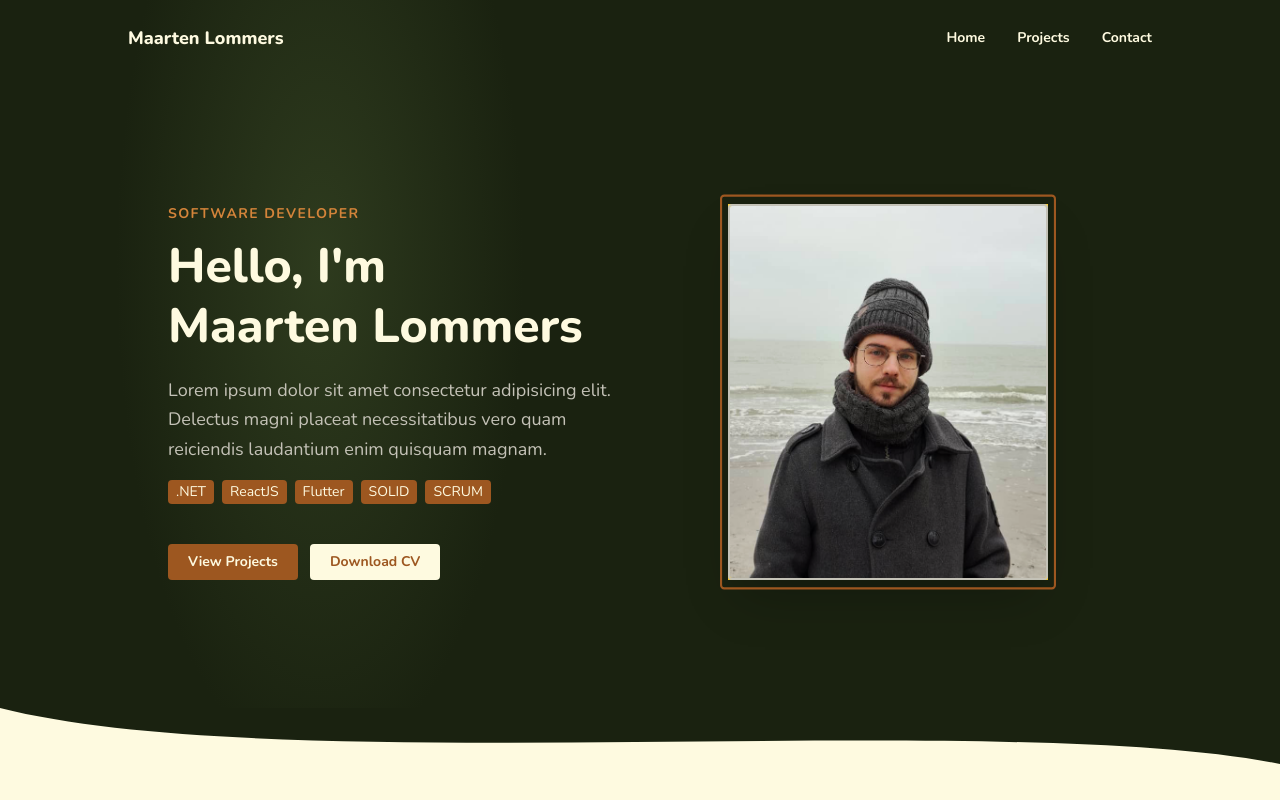
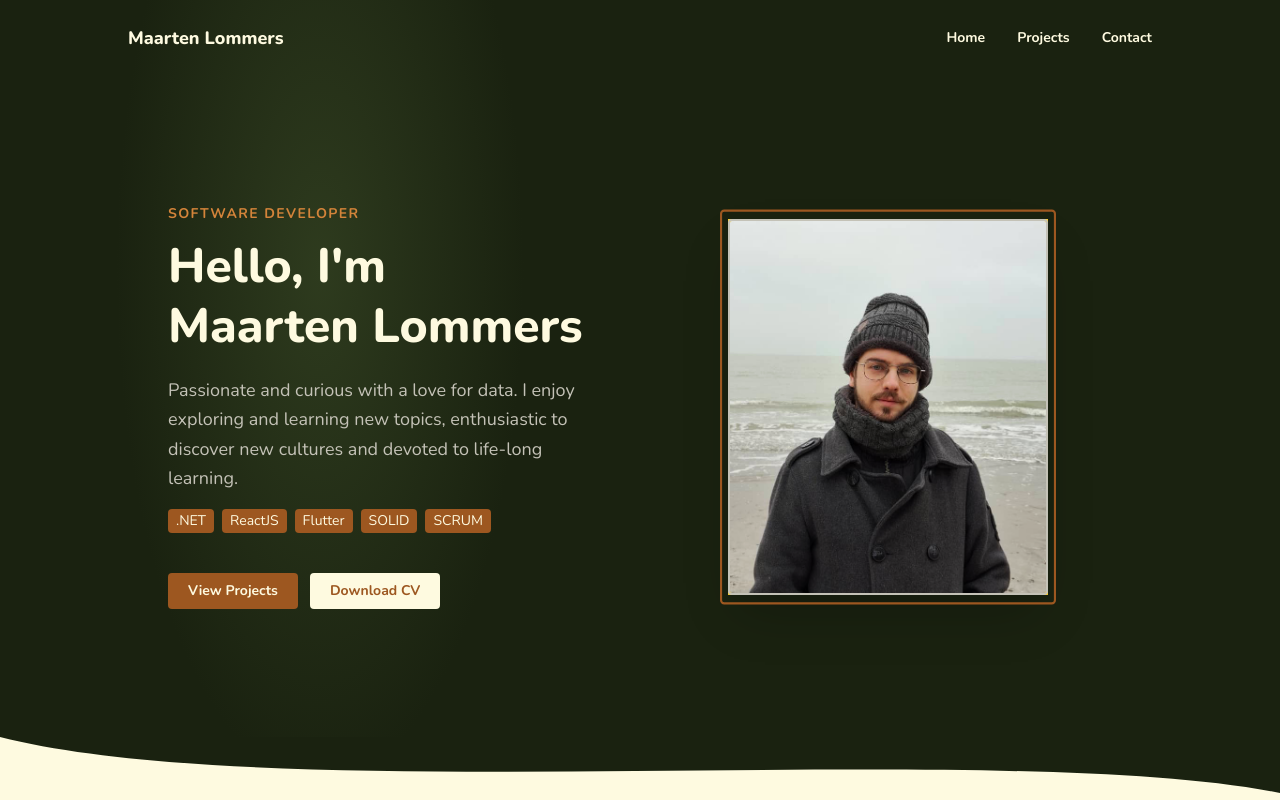
Before and after one commit to maarten-lommers/portfolio, a React (Vite) app: page / in a window 1280 px wide. Shown: the top 800 px of the page. Built offline with nearby package versions, Linux system fonts and the light colour scheme.

Commit message:
Added content

```diff
--- a/src/components/content/components/about-me.jsx
+++ b/src/components/content/components/about-me.jsx
@@ -34,9 +34,9 @@ function AboutMe() {
                         <span className="text-accent-muted">Maarten Lommers</span>
                     </h1>
                     <p ref={bodyRef} className="reveal text-portfolio-cream-muted text-lg leading-relaxed mb-4">
-                        Lorem ipsum dolor sit amet consectetur adipisicing elit.
-                        Delectus magni placeat necessitatibus vero quam reiciendis laudantium
-                        enim quisquam magnam.
+                        Passionate and curious with a love for data. I enjoy exploring and
+                        learning new topics, enthusiastic to discover new cultures and devoted to life-long
+                        learning.
                     </p>
                     <div ref={skillsRef} className="reveal flex flex-wrap gap-2">
                         {SKILLS.map(skill => (
--- a/src/components/content/components/project-card.jsx
+++ b/src/components/content/components/project-card.jsx
@@ -50,7 +50,7 @@ function ProjectCard({ title, subtitle, image, imageDetails, skills, description
                                 </button>
                             </div>
 
-                            <div className={orientation == "vertical" ? "flex flex-row-reverse justify-between h-116 bg-portfolio-cream rounded p-5" : "flex flex-col bg-portfolio-cream rounded p-5"}>
+                            <div className={orientation == "vertical" ? "flex flex-col md:flex-row-reverse justify-between  bg-portfolio-cream rounded p-5" : "flex flex-col bg-portfolio-cream rounded p-5"}>
                                 {imageDetails && (
                                     <img
                                         src={imageDetails}
@@ -58,14 +58,14 @@ function ProjectCard({ title, subtitle, image, imageDetails, skills, description
                                         alt={title}
                                     />
                                 )}
-                                <div className={orientation == "vertical" ? "flex flex-col space-y-6 text-cream-muted text-sm leading-relaxed" : "flex flex-row gap-6 text-cream-muted text-sm leading-relaxed"}>
+                                <div className={orientation == "vertical" ? "flex flex-col space-y-6 text-cream-muted me-5 text-sm leading-relaxed" : "flex md:grid md:grid-cols-3 flex-wrap gap-6 text-cream-muted text-sm leading-relaxed"}>
                                     {[
                                         { label: 'Description',    items: descriptionParagraphs },
                                         { label: 'Contributions',  items: contributionParagraphs },
                                         { label: 'What I learned', items: learnedParagraphs },
                                     ].map(({ label, items }) => (
                                         <div key={label} >
-                                            <h3 className="text-accent-muted font-bold text-base mb-2">{label}</h3>
+                                            <h3 className="text-accent-muted font-bold text-base mb-2 col-span-1">{label}</h3>
                                             {items?.map((p, i) => <p key={i}>{p}</p>)}
                                         </div>
                                     ))}
--- a/src/components/content/components/projects.jsx
+++ b/src/components/content/components/projects.jsx
@@ -14,9 +14,9 @@ const PROJECTS = [
         image: Mobilab,
         imageDetails: Mobilab,
         skills: [".NET EF", "ReactJS", "Data Modeling"],
-        descriptionParagraphs:   ["Lorem ipsum dolor sit amet", "Consectetur adipisicing elit", "Explicabo blanditiis perferendis"],
-        contributionParagraphs:  ["Built responsive layouts", "Implemented reusable components", "Polished UI details"],
-        learnedParagraphs:       ["Improved accessibility patterns", "Refined component structure", "Learned performance optimizations"],
+        descriptionParagraphs:   ["Web application where therapist can upload and visualise patient data like Lungmetrics, Sessions,Lungsound,..."],
+        contributionParagraphs:  ["Fully implemented by myself."],
+        learnedParagraphs:       ["How to create a user friendly dashboard while maintaining SOLID principles, ensuring scalability."],
         angle: "hover:-rotate-1"
     },
     {
@@ -25,9 +25,9 @@ const PROJECTS = [
         image: Youji2,
         imageDetails: Youji1,
         skills: [".NET EF", "ReactTS", "Flutter"],
-        descriptionParagraphs:   ["Lorem ipsum dolor sit amet", "Consectetur adipisicing elit", "Explicabo blanditiis perferendis"],
-        contributionParagraphs:  ["Built responsive layouts", "Implemented reusable components", "Polished UI details"],
-        learnedParagraphs:       ["Improved accessibility patterns", "Refined component structure", "Learned performance optimizations"],
+        descriptionParagraphs:   ["An Android/IOS application designed for quick learning with flashcards using spaced repetition system. Created by me (Maarten Lommers) and Lars Kammeijer. Built using Flutter and .NET."],
+        contributionParagraphs:  ["I worked mainly on design, features and branding/marketing. My friend worked mainly on infrastructure, CI/CD and testing"],
+        learnedParagraphs:       ["The importance of a good CI/CD and get early user feedback. Writing tests is important for reliability. Once you release an app into the public, there are many laws and legislation to adhere to."],
         angle: "hover:rotate-2",
         orientation: "vertical",
         link: "https://youji.be",
@@ -70,8 +70,7 @@ function Projects() {
                     </div>
                     <h2 className="text-3xl md:text-4xl font-extrabold text-portfolio-primary mb-4">My Projects</h2>
                     <p className="text-portfolio-primary-light max-w-2xl mx-auto leading-relaxed">
-                        Lorem ipsum dolor sit amet consectetur adipisicing elit.
-                        Explicabo blanditiis perferendis, magni magnam tempore pariatur reprehenderit ad!
+                        A variety of large projects I enjoyed working on, what my contributions are and what I learned from them!
                     </p>
                 </div>
                 <div className="grid grid-cols-1 sm:grid-cols-2 gap-6">
--- a/tailwind.config.js
+++ /dev/null
@@ -1,22 +0,0 @@
-/** @type {import('tailwindcss').Config} */
-module.exports = {
-  content: ["./index.html", "./src/**/*.{js,ts,jsx,tsx}"],
-  theme: {
-    extend: {
-      colors: {
-        portfolio: {
-          'primary':   { DEFAULT: '#283618', light: '#374a22', dark: '#1a2210' },
-          'secondary': { DEFAULT: '#606c38', light: '#7a8948' },
-          'accent':    { DEFAULT: '#bc6c25', light: '#d4843a', dark: '#9d5720', muted: '#e4a870' },
-          'surface':   { DEFAULT: '#374a22', raised: '#4a5e2c' },
-          'sage':      { DEFAULT: '#81b29a', light: '#a0c8b2' },
-          'cream':     { DEFAULT: '#fefae0', muted: '#c4c2b7' },
-        }
-      },
-      fontFamily: {
-        sans: ['Nunito', 'sans-serif'],
-      },
-    },
-  },
-  plugins: [],
-}
```
